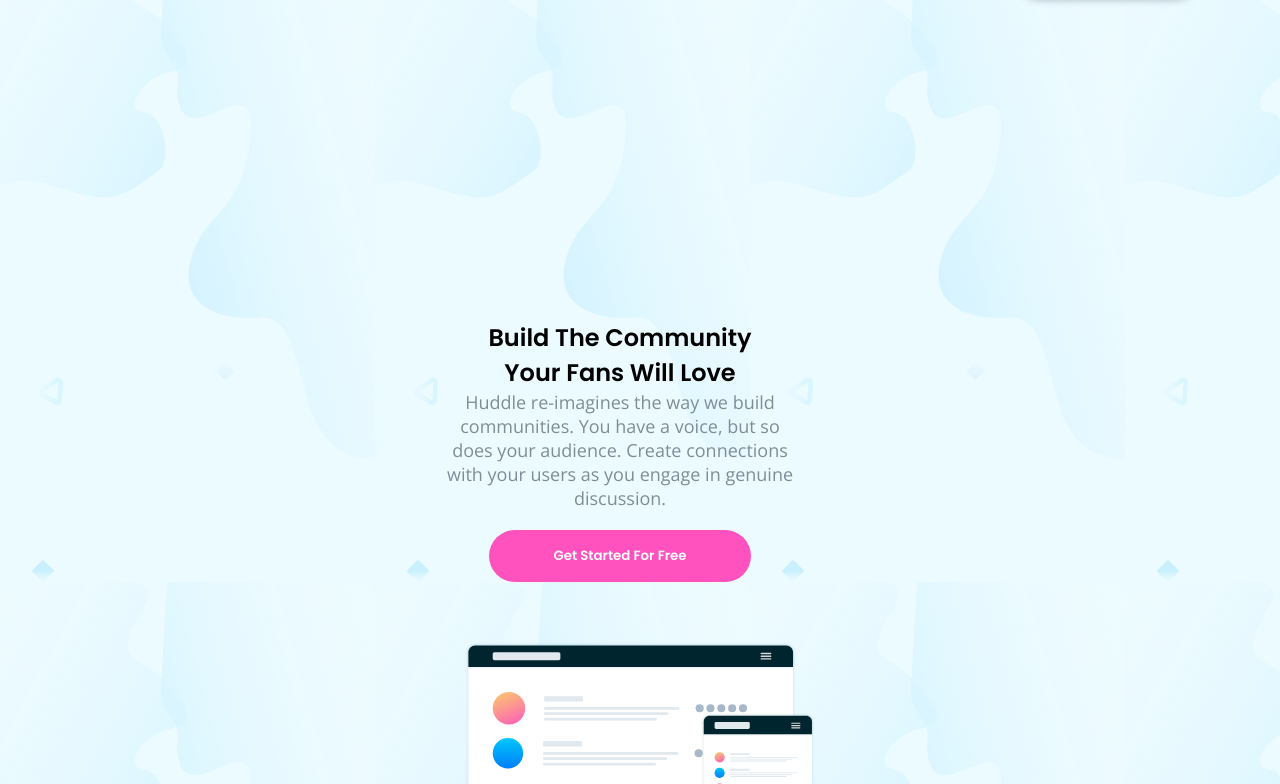
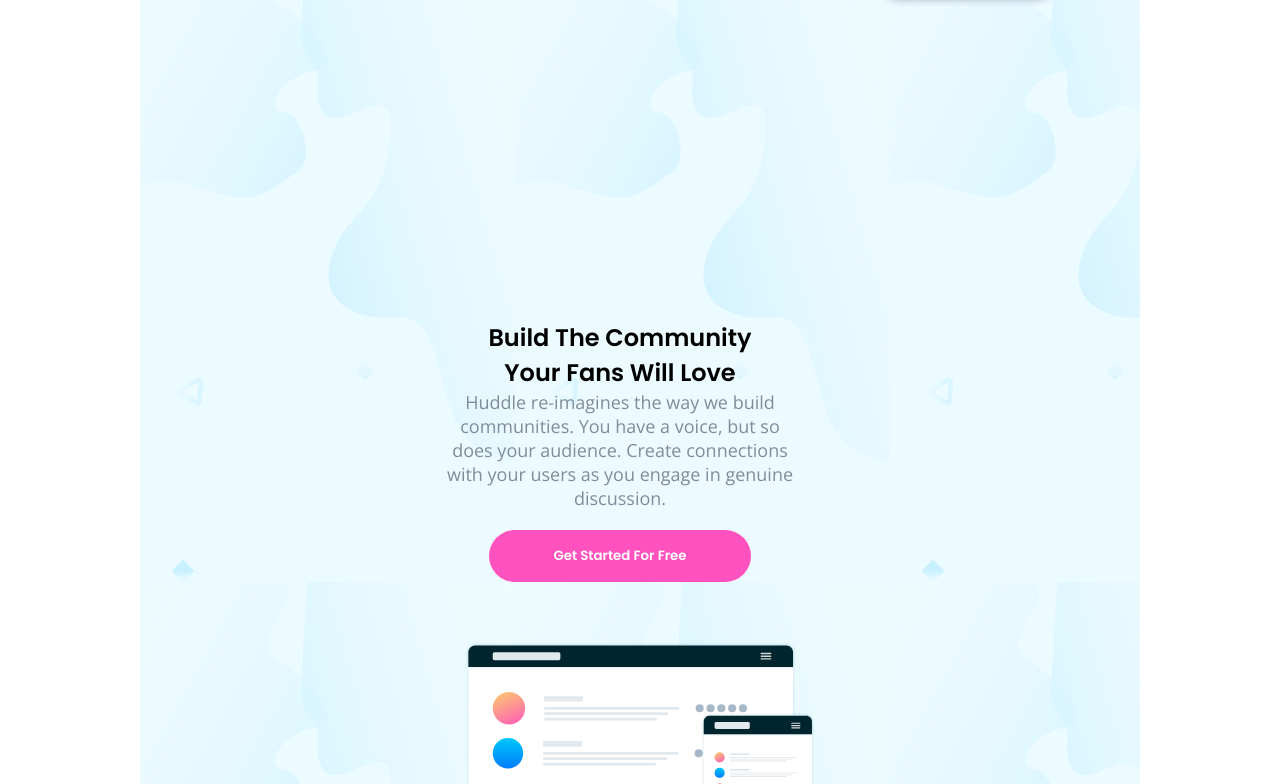
Before and after one commit to d0nda/Huddle-Landing-Page-Feature-Block, a plain HTML site: page index.html in a window 1280 px wide. Shown: the part 75-859 px from the top of the page. Drawn offline with nearby package versions, Linux system fonts and the light colour scheme.

Commit message:
Update styles.css

```diff
--- a/styles.css
+++ b/styles.css
@@ -62,7 +62,9 @@ header {
 }
 
 .container {
-  margin: auto;
+  max-width: 1000px;
+  width: 100%;
+  margin: 0 auto;
 }
 
 .hero {
```
